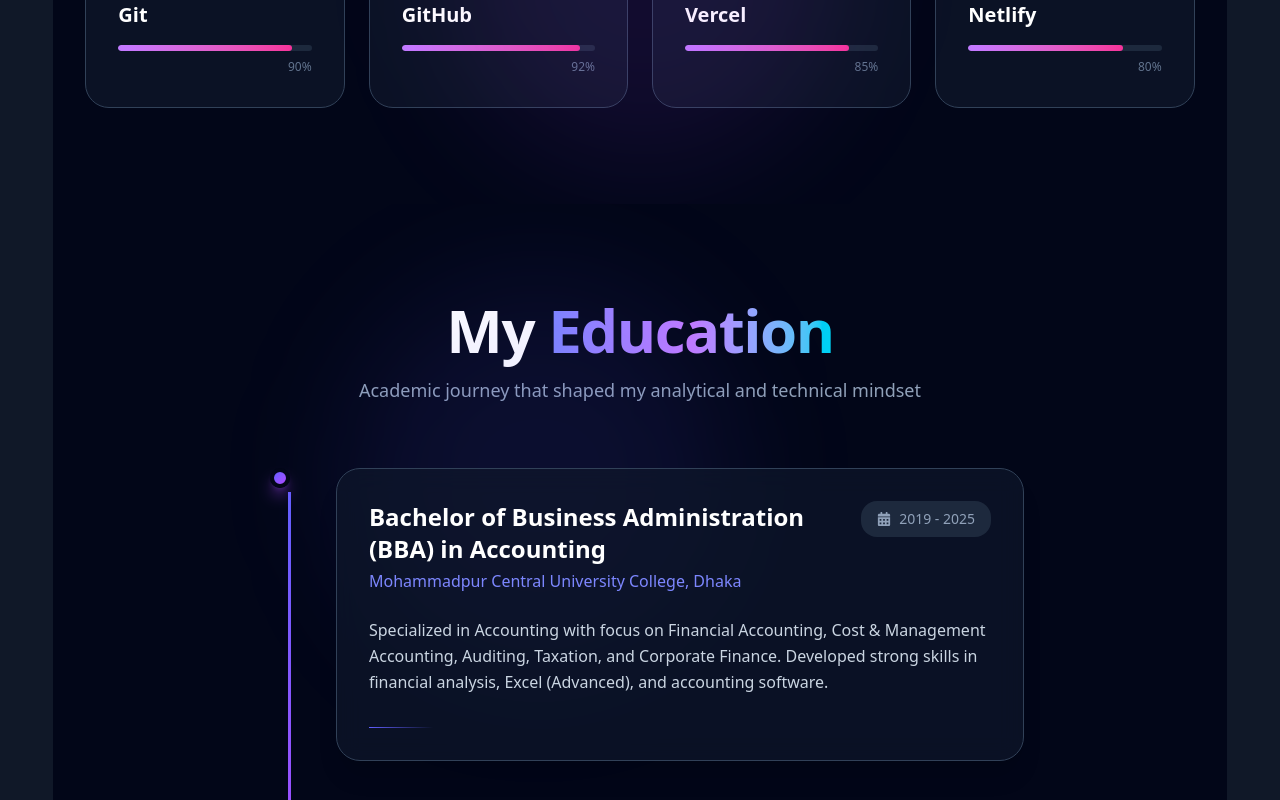
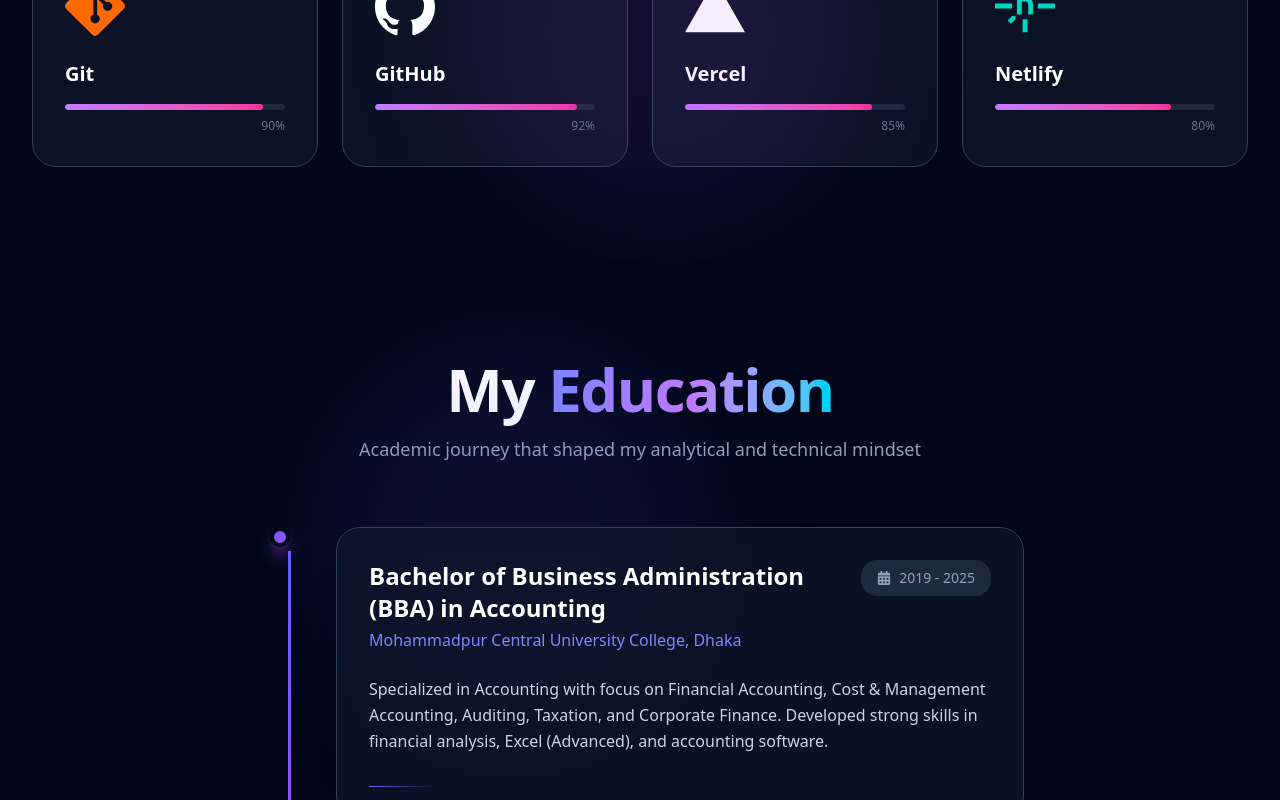
Before and after one commit to Sabbir-XD/portfolio-next.js, a Next.js app: page / in a window 1280 px wide. Shown: the part 3278-4078 px from the top of the page. Built offline with nearby package versions, Linux system fonts and the light colour scheme.

Commit message:
remove side space full width set

```diff
--- a/app/layout.js
+++ b/app/layout.js
@@ -25,7 +25,7 @@ export default function RootLayout({ children }) {
         className={`${geistSans.variable} ${geistMono.variable} antialiased bg-gray-900`}
       >
         <Navbar />
-        <main className="w-11/12 mx-auto">{children}</main>
+        <main className="w-12/12 mx-auto">{children}</main>
         <Footer />
       </body>
     </html>
```
